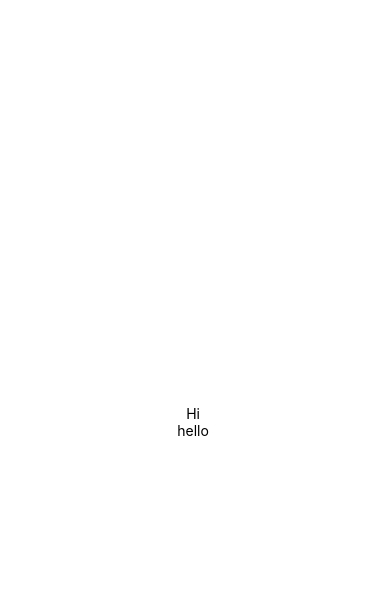
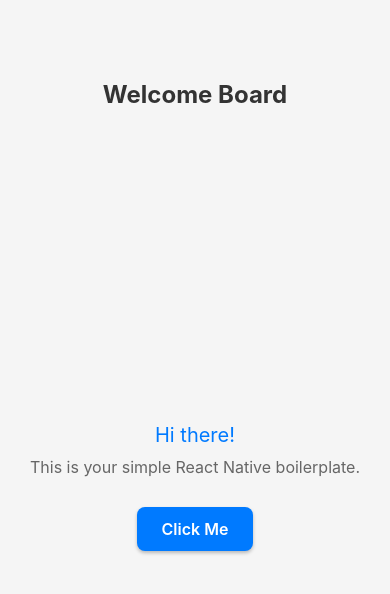
Before and after one commit to fatibelkoudia/web-cloud-ynov, a React Native app: screen / in a window 390 px wide. Shown: the top 594 px of the page. Built offline with nearby package versions, Linux system fonts and the light colour scheme.

Commit message:
Refactor App component layout and add button interaction

```diff
--- a/App.tsx
+++ b/App.tsx
@@ -1,11 +1,30 @@
+import React from 'react';
+import { StyleSheet, Text, View, TouchableOpacity, Alert } from 'react-native';
 import { StatusBar } from 'expo-status-bar';
-import { StyleSheet, Text, View } from 'react-native';
 
 export default function App() {
+
+  const handlePress = () => {
+    Alert.alert('Button Pressed', 'You just interacted with the app!');
+  };
+
   return (
     <View style={styles.container}>
-      <Text>Hi </Text>
-      <Text>hello </Text>
+      {/* Header Area */}
+      <View style={styles.header}>
+        <Text style={styles.title}>Welcome Board</Text>
+      </View>
+
+      {/* Main Content */}
+      <View style={styles.content}>
+        <Text style={styles.greeting}>Hi there!</Text>
+        <Text style={styles.subtitle}>This is your simple React Native boilerplate.</Text>
+
+        <TouchableOpacity style={styles.button} onPress={handlePress}>
+          <Text style={styles.buttonText}>Click Me</Text>
+        </TouchableOpacity>
+      </View>
+
       <StatusBar style="auto" />
     </View>
   );
@@ -14,8 +33,49 @@ export default function App() {
 const styles = StyleSheet.create({
   container: {
     flex: 1,
-    backgroundColor: '#fff',
+    backgroundColor: '#f5f5f5', // Light grey background
+  },
+  header: {
+    marginTop: 60,
+    padding: 20,
     alignItems: 'center',
+  },
+  title: {
+    fontSize: 24,
+    fontWeight: 'bold',
+    color: '#333',
+  },
+  content: {
+    flex: 1,
     justifyContent: 'center',
+    alignItems: 'center',
+    paddingHorizontal: 20,
+  },
+  greeting: {
+    fontSize: 20,
+    color: '#007AFF', // iOS Blue
+    marginBottom: 10,
+  },
+  subtitle: {
+    fontSize: 16,
+    color: '#666',
+    textAlign: 'center',
+    marginBottom: 30,
+  },
+  button: {
+    backgroundColor: '#007AFF',
+    paddingVertical: 12,
+    paddingHorizontal: 25,
+    borderRadius: 8,
+    elevation: 3, // Shadow for Android
+    shadowColor: '#000', // Shadow for iOS
+    shadowOffset: { width: 0, height: 2 },
+    shadowOpacity: 0.25,
+    shadowRadius: 3.84,
+  },
+  buttonText: {
+    color: '#FFFFFF',
+    fontSize: 16,
+    fontWeight: '600',
   },
 });
```
